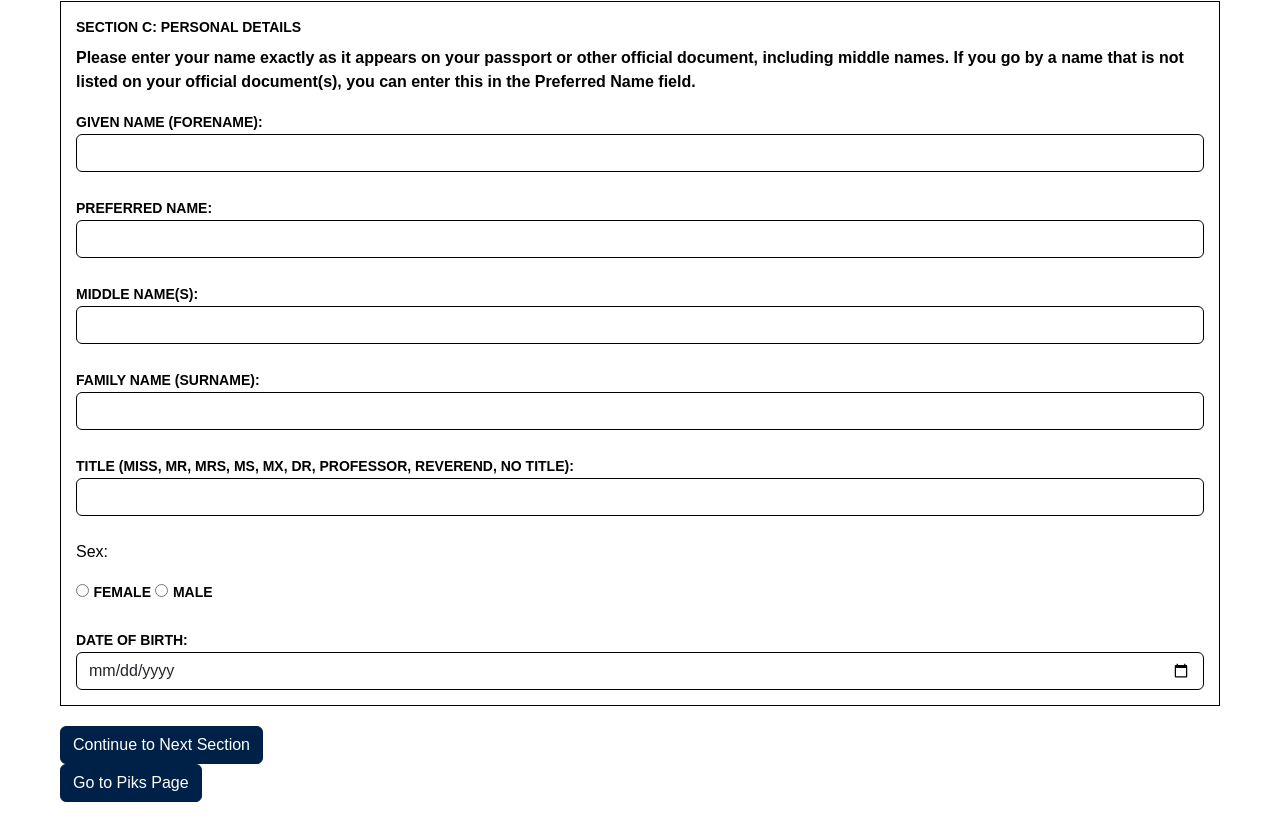
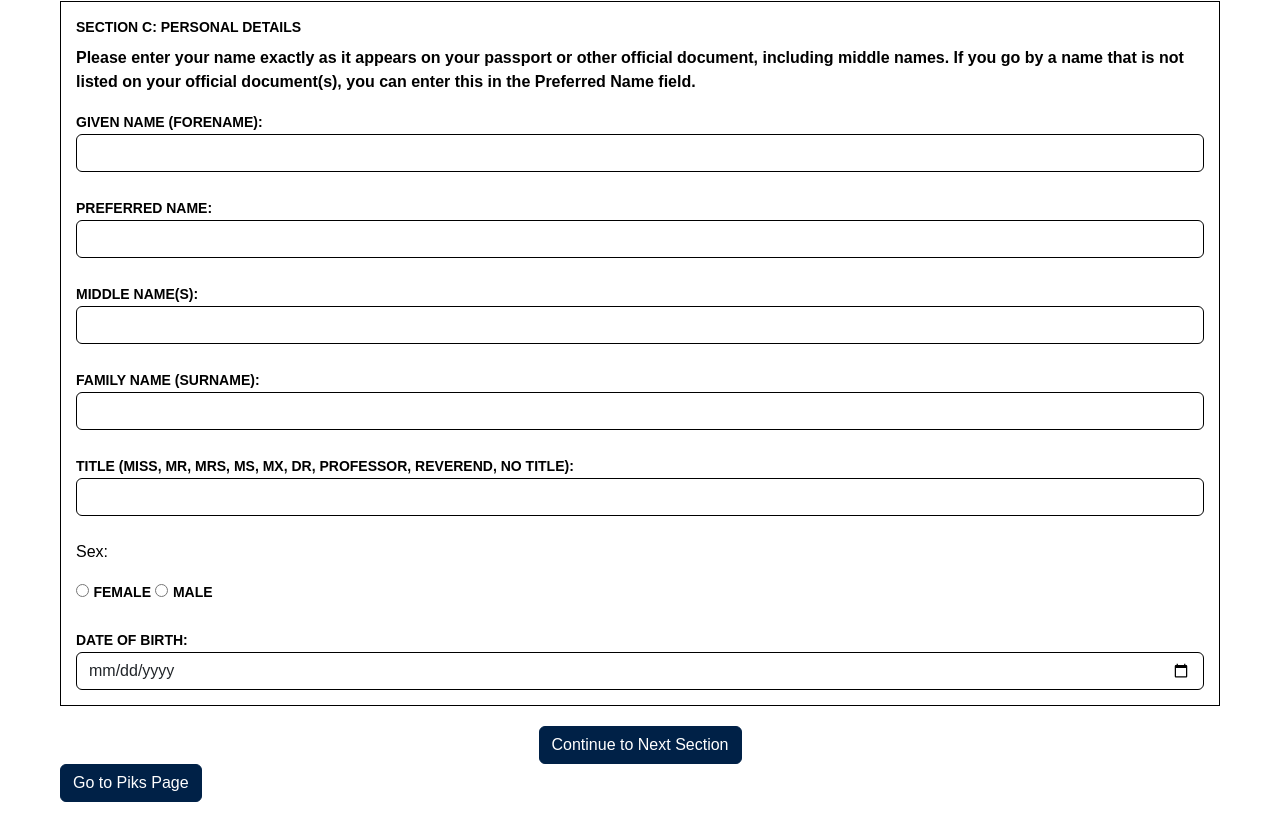
Before and after one commit to jessica2934/webprogrammingHW, a plain HTML site: page index.html in a window 1280 px wide. Shown: the part 1621-2443 px from the top of the page. Drawn offline with nearby package versions, Linux system fonts and the light colour scheme.

Commit message:
Update next button index.html

```diff
--- a/index.html
+++ b/index.html
@@ -47,6 +47,10 @@
         .oxford-blue-header.header {
             background-color: #002147; /* Oxford Blue */
             padding: 20px; /* Adds spacing inside the header */
+        }
+         .nav-btn {
+            margin-top: 20px;
+            text-align: center;
         }
         .btn-primary {
     background-color: #002147 !important;
```
